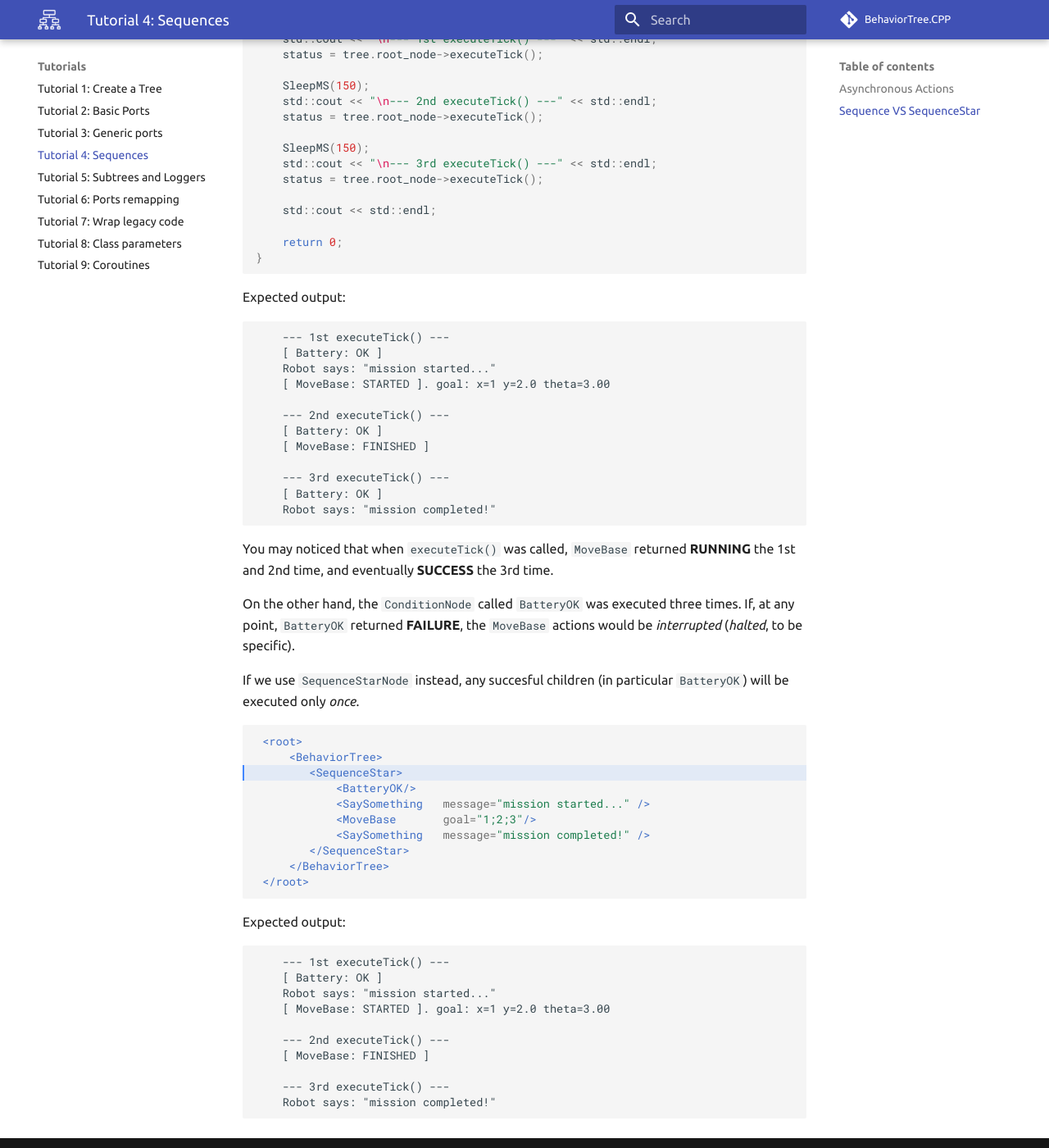
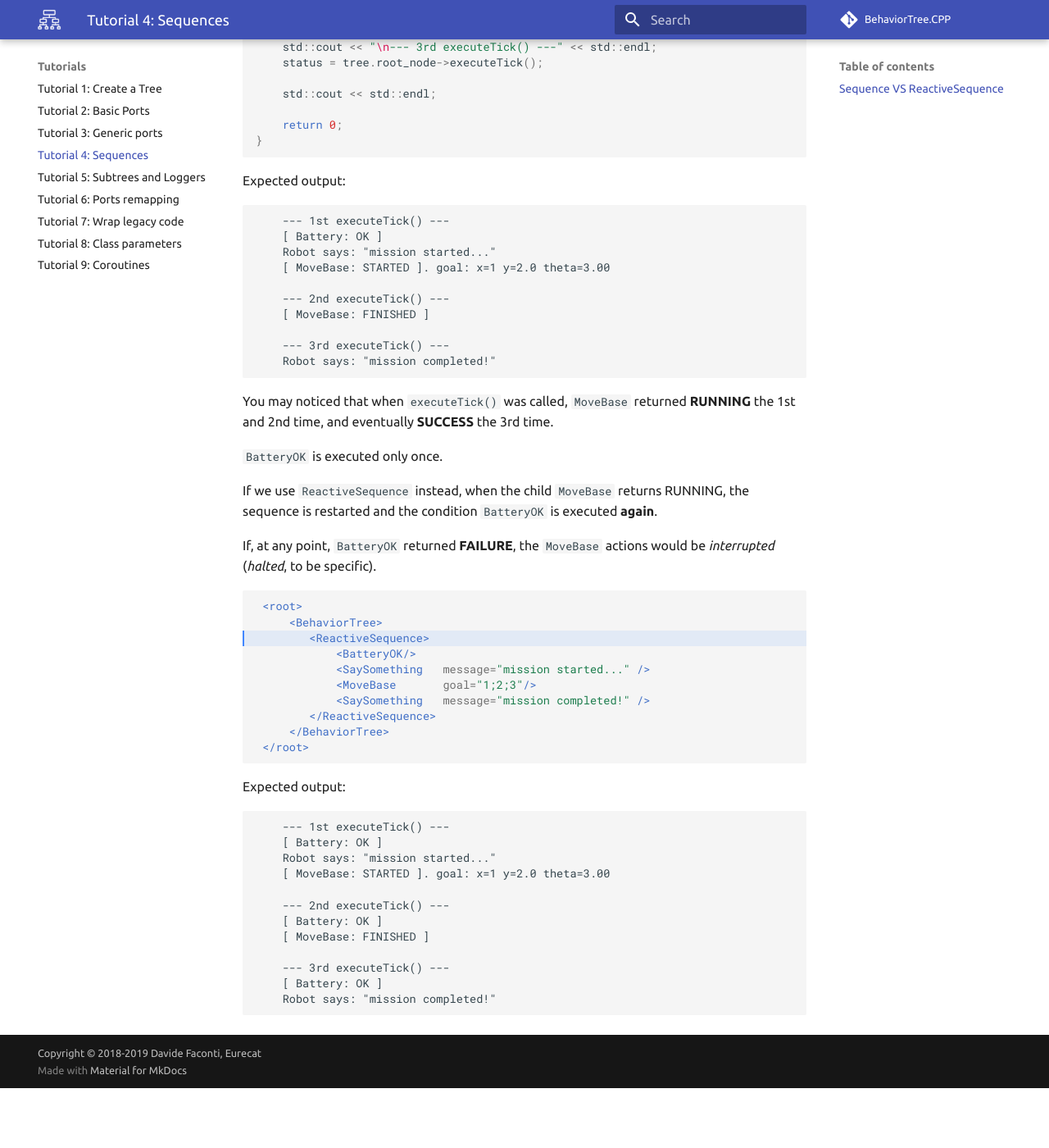
Before and after one commit to BehaviorTree/BehaviorTree.CPP, an MkDocs documentation site: the page built from docs/tutorial_04_sequence_star.md, in a window 1280 px wide and 1400 px high, scrolled down 2340 px. Shown: the whole window at 82% size. Built offline with MkDocs 1.6.1 and Material for MkDocs 9.7.7, drawn with Linux system fonts in a browser that asks for light colours; comment, search, counter and statistics services are not loaded; old or Windows-style settings are respelled for this version of MkDocs; after the commit the page ends 3667 px from its top, so only the background shows below that; some of the changed text lies outside the part shown.

Commit message:
fix tutorial doc

````diff
--- a/docs/tutorial_04_sequence_star.md
+++ b/docs/tutorial_04_sequence_star.md
@@ -1,12 +1,7 @@
-# Sequences and Async Actions
+# Sequences and AsyncActionNode
 
 The next example shows the difference between a `SequenceNode` and a
-`SequenceStarNode`.
-
-Additionally, we introduce the __Loggers__ which are mechanism to print,
-store and publish state transitions in the tree.
-
-## Asynchronous Actions
+`ReactiveSequence`.
 
 An Asynchornous Action has it's own thread. This allows the user to
 use blocking functions but to return the flow of execution
@@ -82,7 +77,7 @@ The user must also implement `convertFromString<Pose2D>(StringView)`,
 as shown in the previous tutorial.
 
 
-## Sequence VS SequenceStar
+## Sequence VS ReactiveSequence
 
 The following example should use a simple `SequenceNode`.
 
@@ -139,35 +134,32 @@ Expected output:
     [ MoveBase: STARTED ]. goal: x=1 y=2.0 theta=3.00
 
     --- 2nd executeTick() ---
-    [ Battery: OK ]
     [ MoveBase: FINISHED ]
 
     --- 3rd executeTick() ---
-    [ Battery: OK ]
     Robot says: "mission completed!"
 ```
-
 
 You may noticed that when `executeTick()` was called, `MoveBase` returned
 __RUNNING__ the 1st and 2nd time, and eventually __SUCCESS__ the 3rd time.
 
-On the other hand, the `ConditionNode` called `BatteryOK` was executed three times.
+`BatteryOK` is executed only once.
+
+If we use `ReactiveSequence` instead, when the child `MoveBase` returns RUNNING,
+the sequence is restarted and the condition `BatteryOK` is executed __again__.
+
 If, at any point, `BatteryOK` returned __FAILURE__, the `MoveBase` actions
 would be _interrupted_ (_halted_, to be specific).
-
-
-If we use `SequenceStarNode` instead, any succesful children (in particular
-`BatteryOK`) will be executed only _once_.
 
 ```XML hl_lines="3"
  <root>
      <BehaviorTree>
-        <SequenceStar>
+        <ReactiveSequence>
             <BatteryOK/>
             <SaySomething   message="mission started..." />
             <MoveBase       goal="1;2;3"/>
             <SaySomething   message="mission completed!" />
-        </SequenceStar>
+        </ReactiveSequence>
      </BehaviorTree>
  </root>
 ```
````
Also changed, not shown: other parts of docs/tutorial_04_sequence_star.md (+2 -0 lines).
